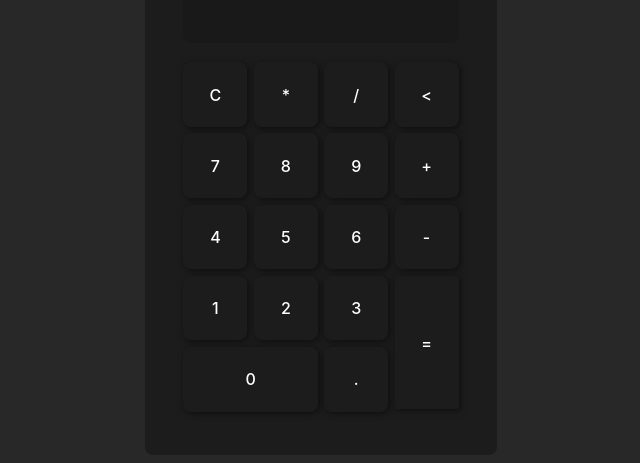
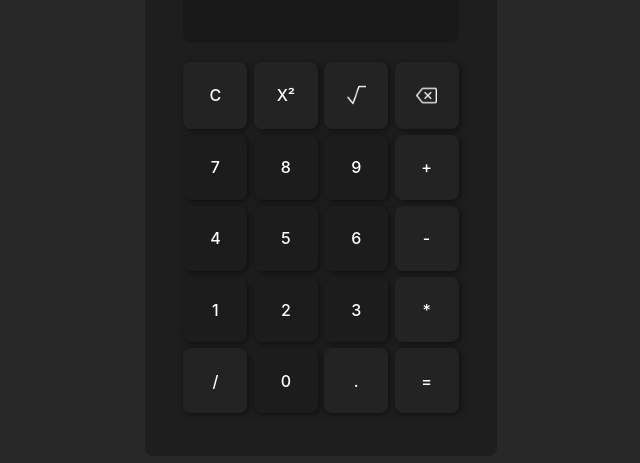
Before and after one commit to AlysonSSantos/calculadora, a plain HTML site: page index.html in a window 1280 px wide. Shown: the part 173-636 px from the top of the page, without its empty margins (319-959 px from the left). Drawn offline with Linux system fonts and the light colour scheme.

Commit message:
#003 - calculator

```diff
--- a/assets/css/style.css
+++ b/assets/css/style.css
@@ -16,7 +16,7 @@ body{
 }
 
 .container{
-    background: #0000004f;
+    background: #00000041;
     width: 22rem;
     padding: 1.5rem 1rem;
     border-radius: .5rem;
@@ -43,6 +43,7 @@ body{
     align-items: flex-end;
     font-size: 1.8rem;
     text-align: right;
+    color: #fff;
 }
 
 .buttons{
@@ -65,190 +66,16 @@ body{
     box-shadow: .1rem .1rem .4rem #00000081;
 }
 
+.function-buttons, #equalFunctionButton, #pointButton{
+    background-color: #232324;
+}
+
 .button-single:hover, .function-buttons:hover, #equalFunctionButton:hover{
     background-color: #2b2828;
     transition: .2;
     cursor: pointer;
 }
 
-#equalFunctionButton{
-    background-color: #1d1c1c;
-    width: 4rem;
-    height: 8.3rem;
-    border-radius: .2rem;
-    color: #fff;
-    display: flex;
-    align-items: center;
-    justify-content: center;
-    margin-top: -4.2rem;
+#eraseButton img{
+    width: 1.35rem;
 }
-
-#value0button{
-    width: 8.4rem;
-}
-
-/*
-@charset "UTF-8";
-
-*{
-    margin: .2px;
-    padding: 0;
-    font-family: -apple-system, BlinkMacSystemFont, 'Segoe UI', Roboto, Oxygen, Ubuntu, Cantarell, 'Open Sans', 'Helvetica Neue', sans-serif;
-}
-
-body{
-    background-image: linear-gradient(#313131, #444444);
-}
-
-.calcContainer{
-    width: 21rem;
-    height: 34rem;
-    background: #0000005e;
-    position: absolute;
-    top: 50%;
-    left: 50%;
-    transform: translate(-50%,-50%);
-    border-radius: .5rem;
-}
-
-.calcBtns{
-    display: flex;
-    flex-direction: row;
-    flex-wrap: wrap;
-    align-items: center;
-    justify-content: left;
-    width: 17rem;
-    margin: -.5rem auto auto 2.1rem;
-    font-size: 1.25rem;
-    user-select: none;
-}
-
-#display{
-    width: 15rem;
-    height: 7rem;
-    margin: 1.8rem auto 1rem auto;
-    border-radius: .5rem;
-    background-color: #1a1919;
-    color: #fff;
-    display: flex;
-    align-items: flex-end;
-    justify-content: flex-end;
-    padding: 1rem;
-    font-size: 1.5rem;
-}
-
-.functionButtons{
-    display: inline-flex;
-    flex-direction: row;
-    flex-wrap: wrap;
-    align-items: center;
-    justify-content: center;
-    margin: auto .1rem -.9rem .1rem;
-    background-color: #1d1c1c;
-    color: #fff;
-    width: 4rem;
-    height: 3.5rem;
-    border-radius: .2rem;
-    font-size: 1.25rem;
-    user-select: none;
-}
-
-.functionButtons:hover{
-    cursor: pointer;
-    background-color: #3f3f3f;
-    transition: .2s;
-}
-
-.moreButtons img{
-    width: 1.25rem;
-}
-
-.button{
-    background-color: #1d1c1c;
-    width: 4rem;
-    height: 4rem;
-    border-radius: .2rem;
-    color: #fff;
-    margin: .1rem;
-    display: flex;
-    align-items: center;
-    justify-content: center;
-}
-
-.button:hover{
-    background: #3f3f3f;
-    cursor: pointer;
-    transition: .2s;
-}
-
-
-#button0{
-    background-color: #1d1c1c;
-    width: 8.2rem;
-    height: 4rem;
-    border-radius: .2rem;
-    color: #fff;
-    margin: .1rem;
-    display: flex;
-    align-items: center;
-    justify-content: center;
-}
-
-#button0:hover{
-    cursor: pointer;
-    background-color: #3f3f3f;
-    transition: .2s;
-}
-
-#floatButton{
-    background-color: #1d1c1c;
-    width: 4rem;
-    height: 4rem;
-    border-radius: .2rem;
-    color: #fff;
-    margin: .1rem;
-    display: flex;
-    align-items: center;
-    justify-content: center;
-}
-
-
-#floatButton:hover{
-    cursor: pointer;
-    background-color: #3f3f3f;
-    transition: .2s;
-}
-
-.moreButtons{
-    font-size: 1.5rem;
-    padding: .5rem;
-    display: flex;
-    flex-direction: row;
-    flex-wrap: wrap;
-    align-items: center;
-    justify-content: center;
-    width: 20rem;
-    margin: -.5rem auto 1rem auto;
-}
-
-#equalButton{
-    background-color: #1d1c1c;
-    width: 4rem;
-    height: 8.2rem;
-    border-radius: .2rem;
-    color: #fff;
-    display: flex;
-    align-items: center;
-    justify-content: center;
-    position: absolute;
-    right: 2.2rem;
-    bottom: 1.9rem;
-}
-
-#equalButton:hover{
-    cursor: pointer;
-    background-color: #3f3f3f;
-    transition: .2s;
-}
-
-*/
--- a/assets/js/script.js
+++ b/assets/js/script.js
@@ -5,6 +5,7 @@ functionButtons = document.querySelectorAll('.function-buttons')
 var eraseButton = document.getElementById("eraseButton")
 
 const pressingButtons = (number) =>{
+
     console.log(number);
 
     if(display.value == 0){
@@ -132,5 +133,13 @@ const pressingFunctionButtons = (attribute) =>{
             let result = eval(display.value);
             display.value = result;
         break;
+        case 'srqrt':
+            display.value = Math.sqrt(display.value);
+        break;
+        case 'x^2':
+
+            display.value = Math.pow(display.value, 2)
+
+        break;
     }
 }
--- a/index.html
+++ b/index.html
@@ -16,9 +16,9 @@
             <div class="buttons">
                 <div class="buttonsContent">
                     <div onclick="pressingFunctionButtons('c')" class="function-buttons">C</div>
-                    <div onclick="pressingFunctionButtons('*')" class="function-buttons">*</div>
-                    <div onclick="pressingFunctionButtons('/')" class="function-buttons">/</div>
-                    <div onclick="pressingFunctionButtons('<')" class="function-buttons" id="eraseButton"> < </div>
+                    <div onclick="pressingFunctionButtons('x^2')" class="function-buttons">X²</div>
+                    <div onclick="pressingFunctionButtons('srqrt')" class ="function-buttons"><img style="width: 1.2rem; height: 1.3rem;" src="media/raiz-quadrada(2).png" alt="raiz quadrada icon"></div>
+                    <div onclick="pressingFunctionButtons('<')" class="function-buttons" id="eraseButton"> <img src="media/delete(2).png" alt="delete icon"> </div>
                     <div onclick="pressingButtons(7)" class="button-single" number=7 >7</div>
                     <div onclick="pressingButtons(8)" class="button-single" number=8>8</div>
                     <div onclick="pressingButtons(9)" class="button-single" number=9>9</div>
@@ -33,11 +33,14 @@
                     <div onclick="pressingButtons(2)" class="button-single">2</div>
                     <div onclick="pressingButtons(3)" class="button-single">3</div>
 
-                    <div style="visibility: hidden;" class="button-single">e</div>
+                    <div onclick="pressingFunctionButtons('*')" class="function-buttons">*</div>
 
+                    <div onclick="pressingFunctionButtons('/')" class="function-buttons">/</div>
                     <div onclick="pressingButtons(0)" class="button-single" id="value0button">0</div>
-                    <div onclick="pressingButtons('.')" class="button-single">.</div>
+                    <div onclick="pressingButtons('.')" class="button-single" id="pointButton">.</div>
+
                     <div onclick="pressingFunctionButtons('=')" class ="function-buttons" id="equalFunctionButton"> = </div>
+
                 </div>
             </>
 
```
Also changed, not shown: media/delete(2).png (added), media/delete.png (added), media/raiz-quadrada(2).png (added), media/raiz-quadrada.png (added).
